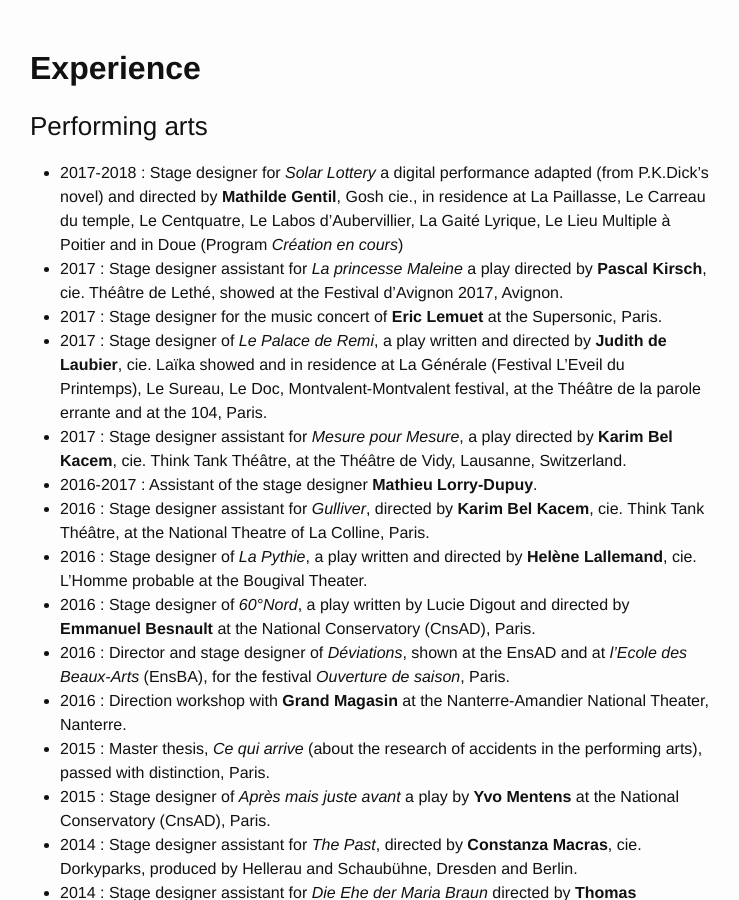
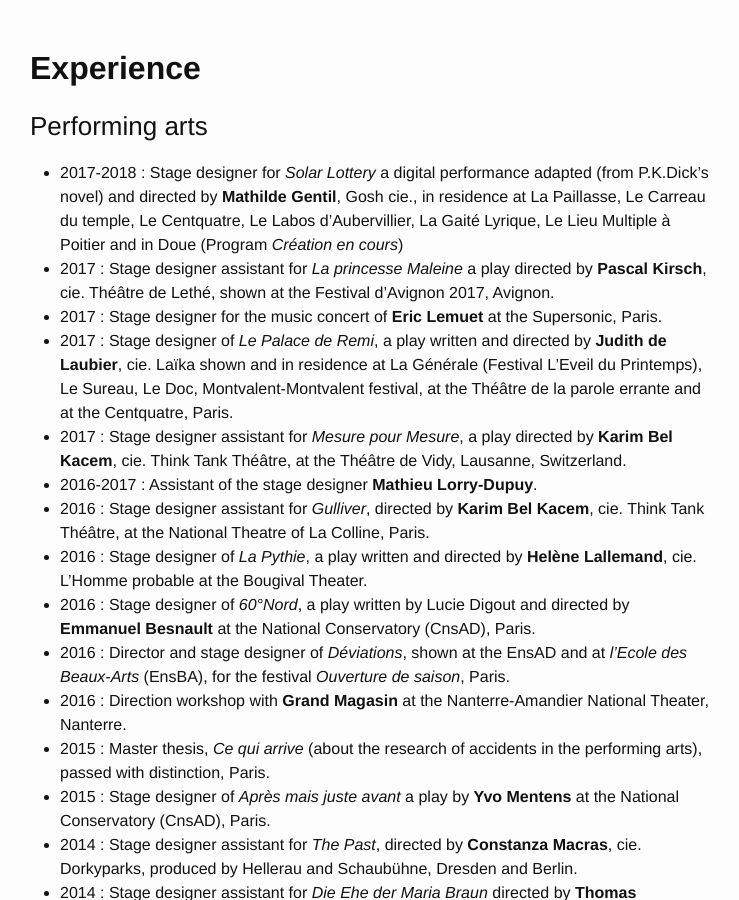
Before and after one commit to louiseds/louiseds.github.io, a Jekyll site: the page built from about.md, in a window 1280 px wide and 900 px high, scrolled down 3188 px. Shown: the whole window, without its empty margins (270-1009 px from the left). Built offline with Jekyll 4.4.1, drawn with Linux system fonts in a browser that asks for light colours.

Commit message:
Update about.md

```diff
--- a/about.md
+++ b/about.md
@@ -89,9 +89,9 @@
 ### Performing arts
 
 * 2017-2018 : Stage designer for _Solar Lottery_ a digital performance adapted (from P.K.Dick's novel) and directed by **Mathilde Gentil**, Gosh cie., in residence at La Paillasse, Le Carreau du temple, Le Centquatre, Le Labos d’Aubervillier, La Gaité Lyrique, Le Lieu Multiple à Poitier and in Doue (Program _Création en cours_)
-* 2017 : Stage designer assistant for _La princesse Maleine_ a play directed by **Pascal Kirsch**, cie. Théâtre de Lethé, showed at the Festival d'Avignon 2017, Avignon.
+* 2017 : Stage designer assistant for _La princesse Maleine_ a play directed by **Pascal Kirsch**, cie. Théâtre de Lethé, shown at the Festival d'Avignon 2017, Avignon.
 * 2017 : Stage designer for the music concert of **Eric Lemuet** at the Supersonic, Paris.
-* 2017 : Stage designer of _Le Palace de Remi_, a play written and directed by **Judith de Laubier**, cie. Laïka showed and in residence at La Générale (Festival L'Eveil du Printemps), Le Sureau, Le Doc, Montvalent-Montvalent festival, at the Théâtre de la parole errante and at the 104, Paris.
+* 2017 : Stage designer of _Le Palace de Remi_, a play written and directed by **Judith de Laubier**, cie. Laïka shown and in residence at La Générale (Festival L'Eveil du Printemps), Le Sureau, Le Doc, Montvalent-Montvalent festival, at the Théâtre de la parole errante and at the Centquatre, Paris.
 * 2017 : Stage designer assistant for _Mesure pour Mesure_, a play directed by **Karim Bel Kacem**, cie. Think Tank Théâtre, at the Théâtre de Vidy, Lausanne, Switzerland.
 * 2016-2017 : Assistant of the stage designer **Mathieu Lorry-Dupuy**.
 * 2016 : Stage designer assistant for _Gulliver_, directed by **Karim Bel Kacem**, cie. Think Tank Théâtre, at the National Theatre of La Colline, Paris.
```
